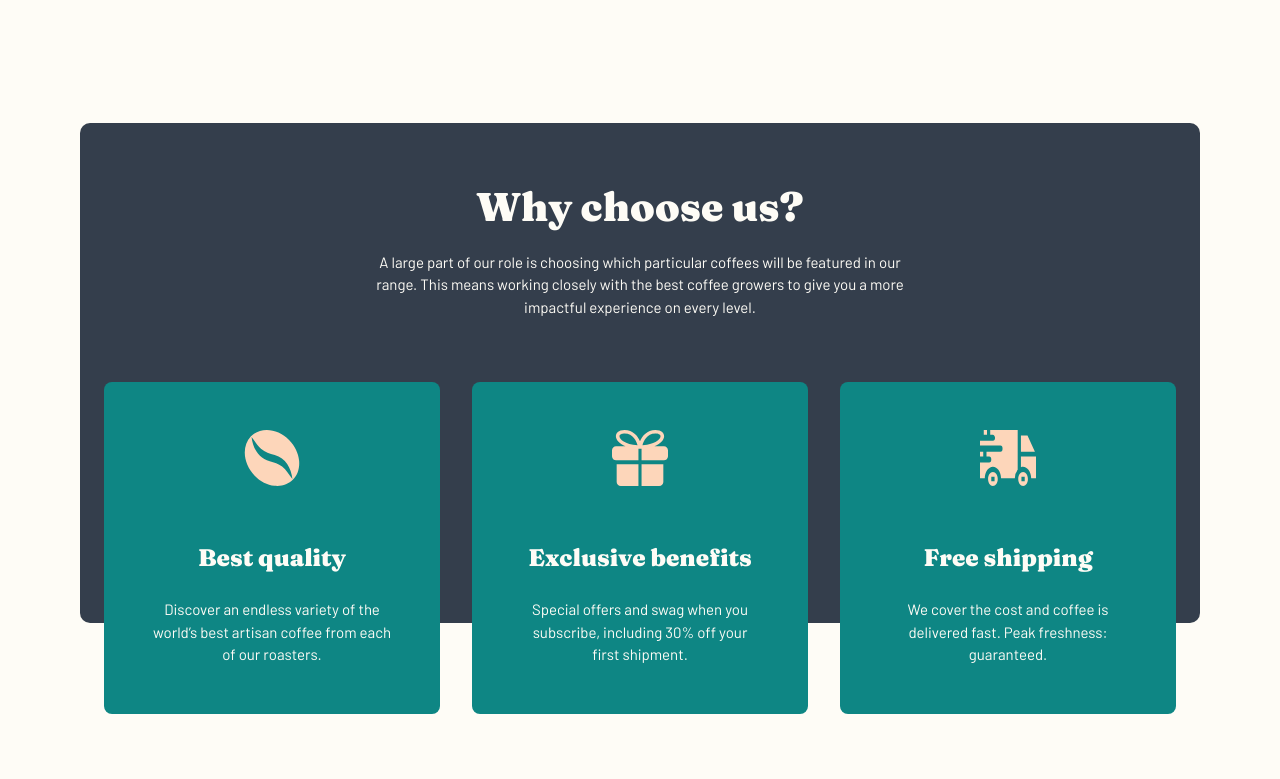
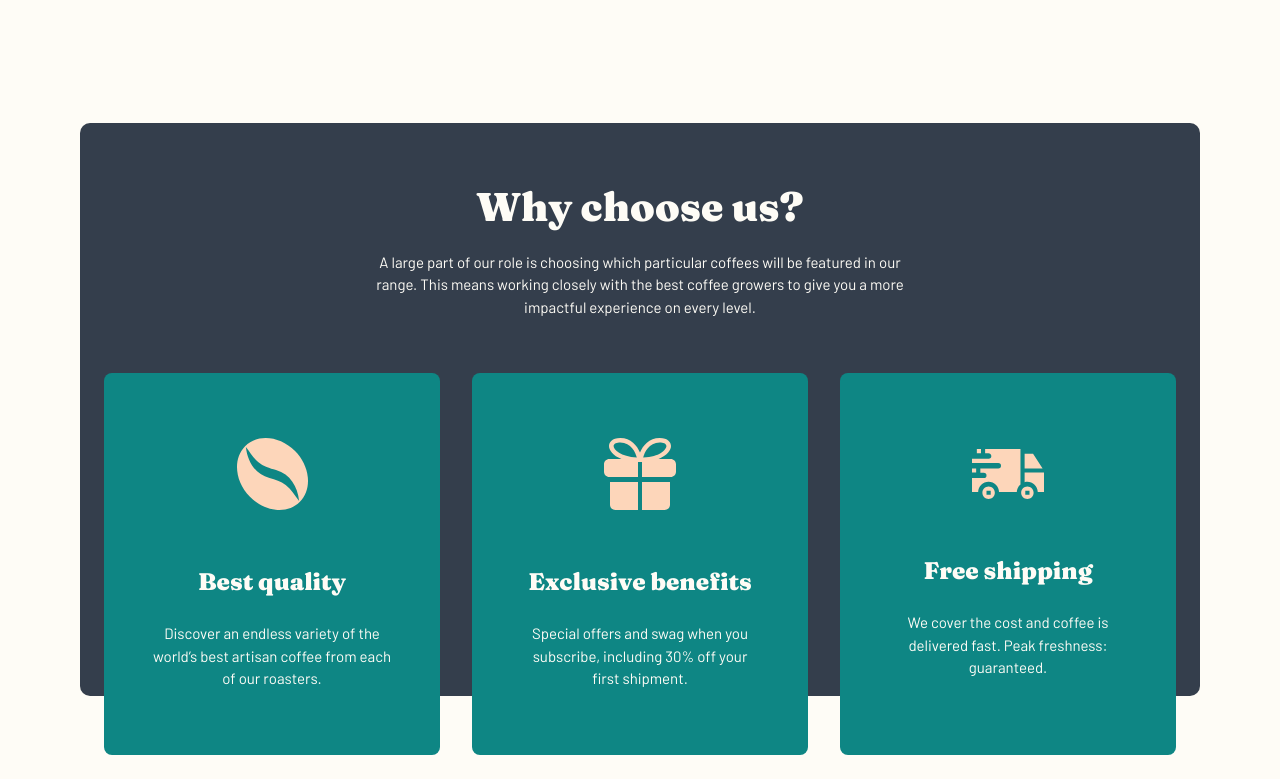
Before and after one commit to zyadfallatah/frontend-mentor-challenge-10, a React (Vite) app: page / in a window 1280 px wide. Shown: the part 1224-2003 px from the top of the page. Before the commit the page ends 1962 px from the top, so only its background shows below. Built offline with nearby package versions, Linux system fonts and the light colour scheme.

Commit message:
Feature section edited

```diff
--- a/src/pages/Home/Feature.tsx
+++ b/src/pages/Home/Feature.tsx
@@ -8,12 +8,12 @@ const Feature = ({ title, description, image }: FeatureProps) => {
   return (
     <div
       className="w-full bg-dark-cyan px-3 md:px-12 mb-6 py-12 max-md:pt-[4.5rem] rounded-lg flex flex-col justify-center items-center
-    md:flex-row md:justify-start xl:flex-col gap-14 "
+    md:flex-row md:justify-start xl:flex-col gap-14 xl:min-h-[382px] xl:justify-center"
     >
       <img
         src={image}
         alt="Feature image"
-        className="mx-auto md:mx-0 md:size-14"
+        className="mx-auto md:mx-0 md:min-w-14"
       />
       <div className="text-center md:text-left xl:text-center">
         <h3 className="text-2xl font-black mb-6">{title}</h3>
--- a/src/pages/Home/Features.tsx
+++ b/src/pages/Home/Features.tsx
@@ -7,7 +7,7 @@ const Features = () => {
   return (
     <div
       className=" relative bg-dark-grey-blue text-light-cream px-6 py-16 text-center rounded-[10px] mt-[7.5rem]
-      h-[902px] md:max-h-[500px]"
+      h-[902px] md:max-h-[573px]"
     >
       <h2 className="text-[1.75rem] md:text-4xl xl:text-[2.5rem] font-black mb-6">
         Why choose us?
@@ -18,7 +18,7 @@ const Features = () => {
         growers to give you a more impactful experience on every level.
       </p>
 
-      <div className="absolute left-0 px-6 w-full grid place-items-center xl:grid-cols-3 xl:gap-8">
+      <div className="absolute left-0 xl:bottom-[-50%] xl:translate-y-[-50%] px-6 w-full grid place-items-center xl:grid-cols-3 xl:gap-8">
         <Feature
           title="Best quality"
           description="Discover an endless variety of the world’s best artisan coffee from each of our roasters."
```
